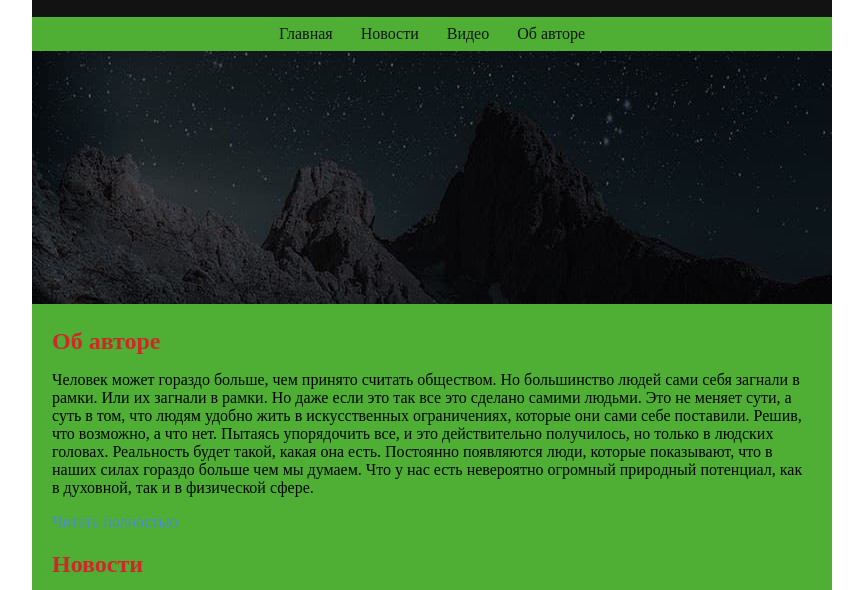
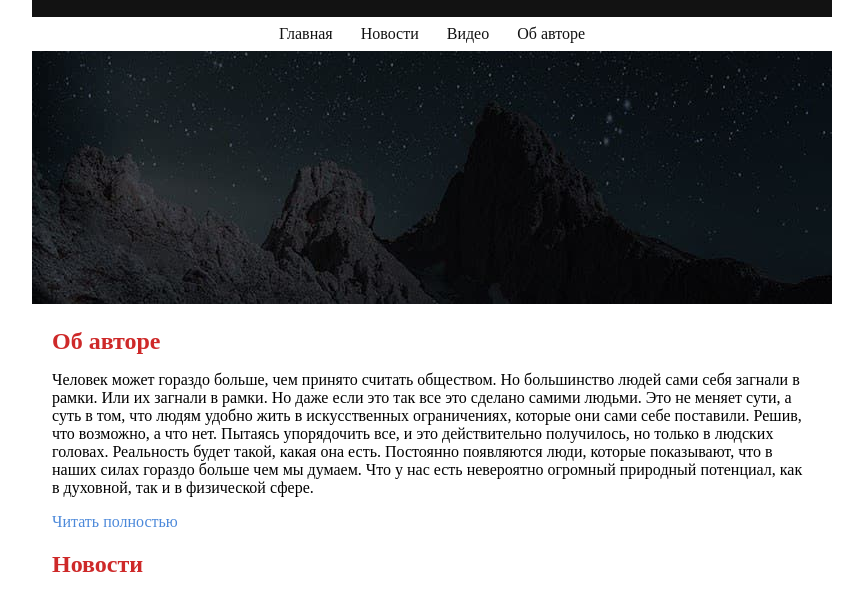
Before and after one commit to Nuyrguyana/simple-page, a plain HTML site: page index.html in a window 1280 px wide. Shown: the part 88-678 px from the top of the page, without its empty margins (208-1071 px from the left). Drawn offline with Linux system fonts and the light colour scheme.

Commit message:
remove unnecessary changes

```diff
--- a/style.css
+++ b/style.css
@@ -14,10 +14,10 @@
 .page {
     width: 800px;
     margin: 20px auto;
-    background-color: #4faf35;
+    background-color: #ffffff;
 }
 
-/* Header 1*/
+/* Header */
 
 .header {
     padding: 20px;
```
